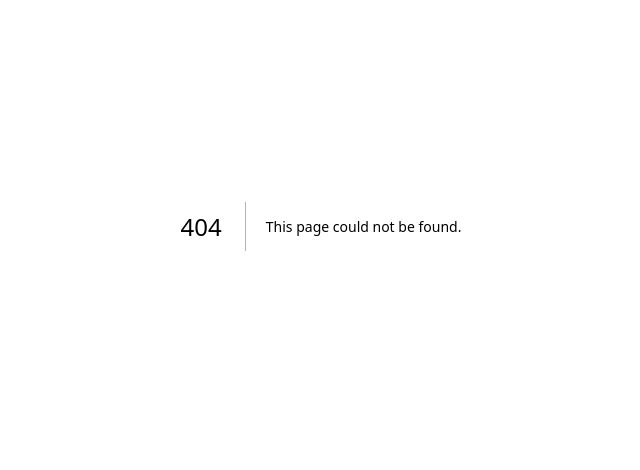
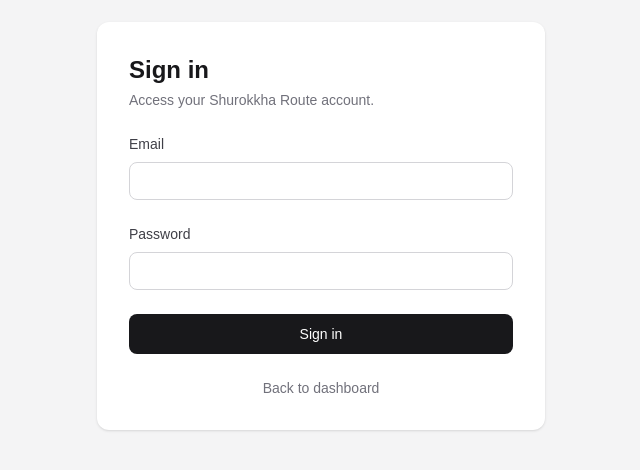
Before and after one commit to mmushfiqsyed/shurokkha-route, a Next.js app: page /login in a window 1280 px wide. Before the commit this address had no page. Shown: the part 174-644 px from the top of the page, without its empty margins (319-959 px from the left). Built offline with nearby package versions, Linux system fonts and the light colour scheme.

Commit message:
login page added

```diff
--- /dev/null
+++ b/src/app/login/page.tsx
@@ -0,0 +1,52 @@
+import Link from "next/link";
+
+export default function LoginPage() {
+  return (
+    <main className="flex min-h-screen items-center justify-center bg-zinc-100 px-4 dark:bg-zinc-950">
+      <form className="w-full max-w-md space-y-6 rounded-xl bg-white p-8 shadow-sm dark:bg-zinc-900">
+        <div>
+          <h1 className="text-2xl font-bold text-zinc-900 dark:text-zinc-100">
+            Sign in
+          </h1>
+          <p className="mt-1 text-sm text-zinc-500 dark:text-zinc-400">
+            Access your Shurokkha Route account.
+          </p>
+        </div>
+
+        <label className="block text-sm font-medium text-zinc-700 dark:text-zinc-300">
+          Email
+          <input
+            type="email"
+            name="email"
+            required
+            className="mt-2 w-full rounded-lg border border-zinc-300 px-3 py-2 text-zinc-900 outline-none focus:border-zinc-500 dark:border-zinc-700 dark:bg-zinc-800 dark:text-zinc-100"
+          />
+        </label>
+
+        <label className="block text-sm font-medium text-zinc-700 dark:text-zinc-300">
+          Password
+          <input
+            type="password"
+            name="password"
+            required
+            className="mt-2 w-full rounded-lg border border-zinc-300 px-3 py-2 text-zinc-900 outline-none focus:border-zinc-500 dark:border-zinc-700 dark:bg-zinc-800 dark:text-zinc-100"
+          />
+        </label>
+
+        <button
+          type="submit"
+          className="w-full rounded-lg bg-zinc-900 px-4 py-2.5 text-sm font-medium text-white hover:bg-zinc-700 dark:bg-zinc-100 dark:text-zinc-900 dark:hover:bg-zinc-300"
+        >
+          Sign in
+        </button>
+
+        <Link
+          href="/"
+          className="block text-center text-sm text-zinc-500 hover:text-zinc-900 dark:text-zinc-400 dark:hover:text-zinc-100"
+        >
+          Back to dashboard
+        </Link>
+      </form>
+    </main>
+  );
+}
--- a/src/components/LoginPanel.tsx
+++ b/src/components/LoginPanel.tsx
@@ -1,7 +1,22 @@
+import Image from "next/image";
+import Link from "next/link";
+import loginLogo from "../app/loginLogo.png";
+
 export default function LoginPanel() {
   return (
-    <section className="rounded-lg border border-zinc-200 dark:border-zinc-700 bg-white dark:bg-zinc-800 p-4">
-      <p className="text-sm text-zinc-600 dark:text-zinc-300">login here</p>
-    </section>
+    <Link
+      href="/login"
+      className="rounded-lg flex items-center gap-2 border border-zinc-200 dark:border-zinc-700 bg-white dark:bg-zinc-800 px-4 pt-4 pb-3 text-sm text-zinc-800 dark:text-zinc-200 hover:bg-zinc-100 dark:hover:bg-zinc-700 focus:outline-none w-full cursor-pointer"
+    >
+      <div className="flex h-8 w-8 mb-1 items-center justify-center rounded-md">
+        <Image src={loginLogo} alt="Logo" />
+      </div>
+      <div className="flex flex-col items-start">
+        <h1 className="text-sm font-bold leading-tight">Sign In</h1>
+        <p className="text-[10px] text-zinc-500 dark:text-zinc-400">
+          Access your Account
+        </p>
+      </div>
+    </Link>
   );
 }
--- a/src/components/Sidebar.tsx
+++ b/src/components/Sidebar.tsx
@@ -16,7 +16,7 @@
     <aside className="flex w-[18rem] shrink-0 flex-col gap-4 overflow-y-auto overflow-x-hidden border-r border-zinc-200 dark:border-zinc-700 bg-zinc-50 dark:bg-zinc-900 p-4">
       <div className="shrink-0">
         <div className="flex items-center gap-2 border-b border-zinc-200 dark:border-zinc-700 pb-3">
-          <div className="flex h-8 w-8 items-center justify-center rounded-md">
+          <div className="flex h-8 w-8 mb-1 items-center justify-center rounded-md">
             <img src="/favicon.ico" alt="Logo" />
           </div>
           <div>
@@ -34,7 +34,7 @@
         <TelemetryFeed steps={steps} thoughts={thoughts} isProcessing={isProcessing} />
       </div>
       <div>
-        <LoginPanel />
+        <LoginPanel/>
       </div>
     </aside>
   );
```
Also changed, not shown: src/app/loginLogo.png (added).
